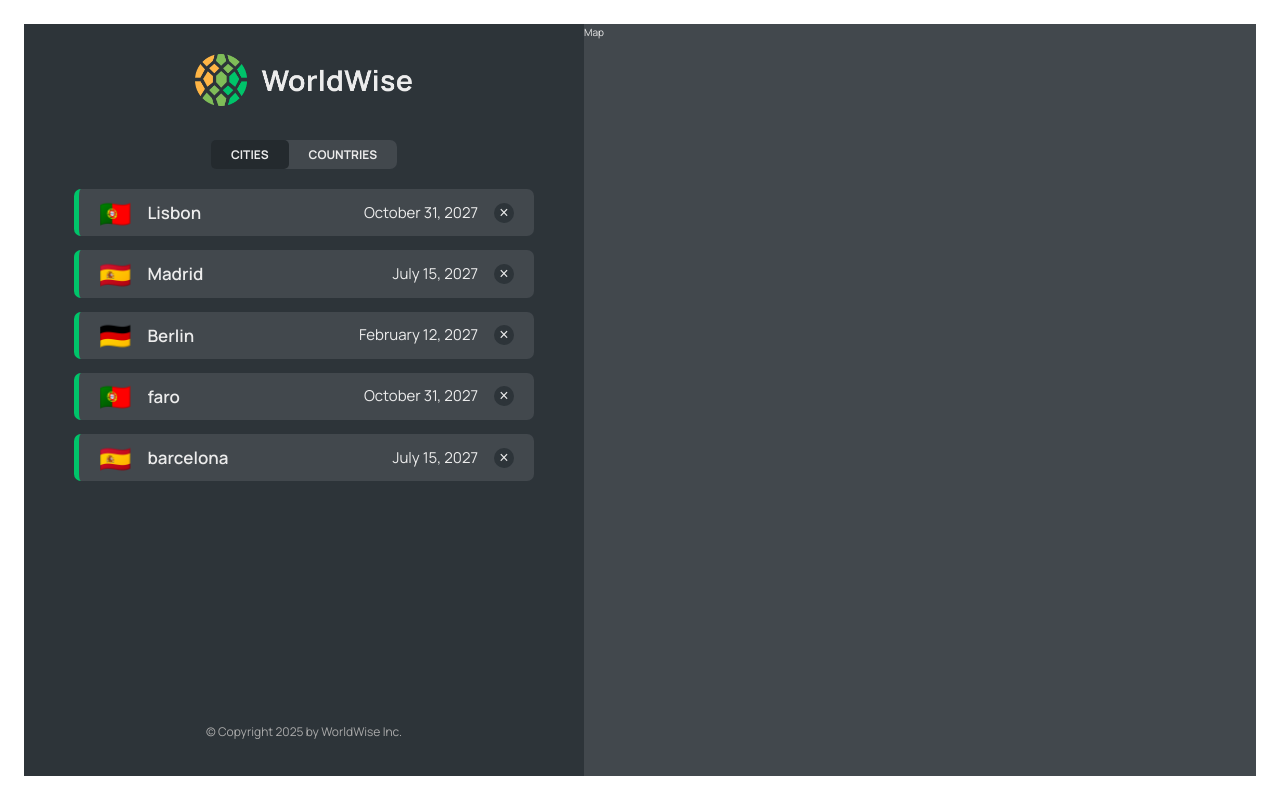
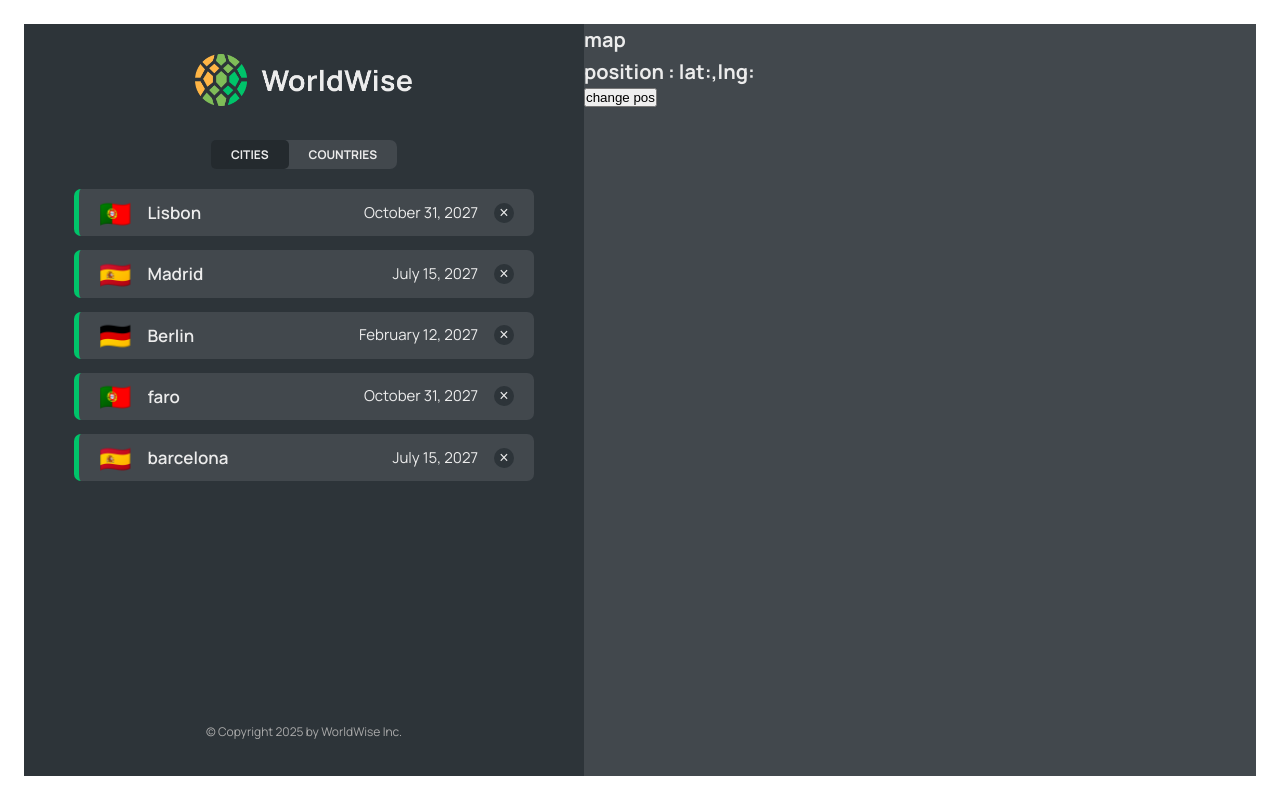
Before and after one commit to AAvi09/WorldWise, a React (Vite) app: page /app/cities in a window 1280 px wide. Built offline with nearby package versions, Linux system fonts and the light colour scheme; data requests are answered from the project's data file.

Commit message:
enhance CityItem and Map components; include position in CityItem routing and implement latitude/longitude display in Map

```diff
--- a/src/components/CityItem.jsx
+++ b/src/components/CityItem.jsx
@@ -10,11 +10,14 @@
   }).format(new Date(date));
 
 const CityItem = ({ city }) => {
-  const { cityName, emoji, date, id } = city;
+  const { cityName, emoji, date, id, position } = city;
 
   return (
     <li>
-      <Link className={styles.cityItem} to={`${id}`}>
+      <Link
+        className={styles.cityItem}
+        to={`${id}?lat=${position.lat}&lng=${position.lng}`}
+      >
         <span className={styles.emoji}>{emoji}</span>
         <h3 className={styles.name}>{cityName}</h3>
         <time className={styles.date}>{formatDate(date)}</time>
--- a/src/components/Map.jsx
+++ b/src/components/Map.jsx
@@ -1,8 +1,22 @@
 import React from "react";
 import styles from "./Map.module.css";
+import { useSearchParams } from "react-router-dom";
 
 const Map = () => {
-  return <div className={styles.mapContainer}>Map</div>;
+  const [searchParams, setSearchParams] = useSearchParams();
+  const lat = searchParams.get("lat");
+  const lng = searchParams.get("lng");
+  return (
+    <div className={styles.mapContainer}>
+      <h1>map</h1>
+      <h1>
+        position : lat:{lat},lng:{lng}
+      </h1>
+      <button onClick={() => setSearchParams({ lat: 23, lng: 50 })}>
+        change pos
+      </button>
+    </div>
+  );
 };
 
 export default Map;
```
